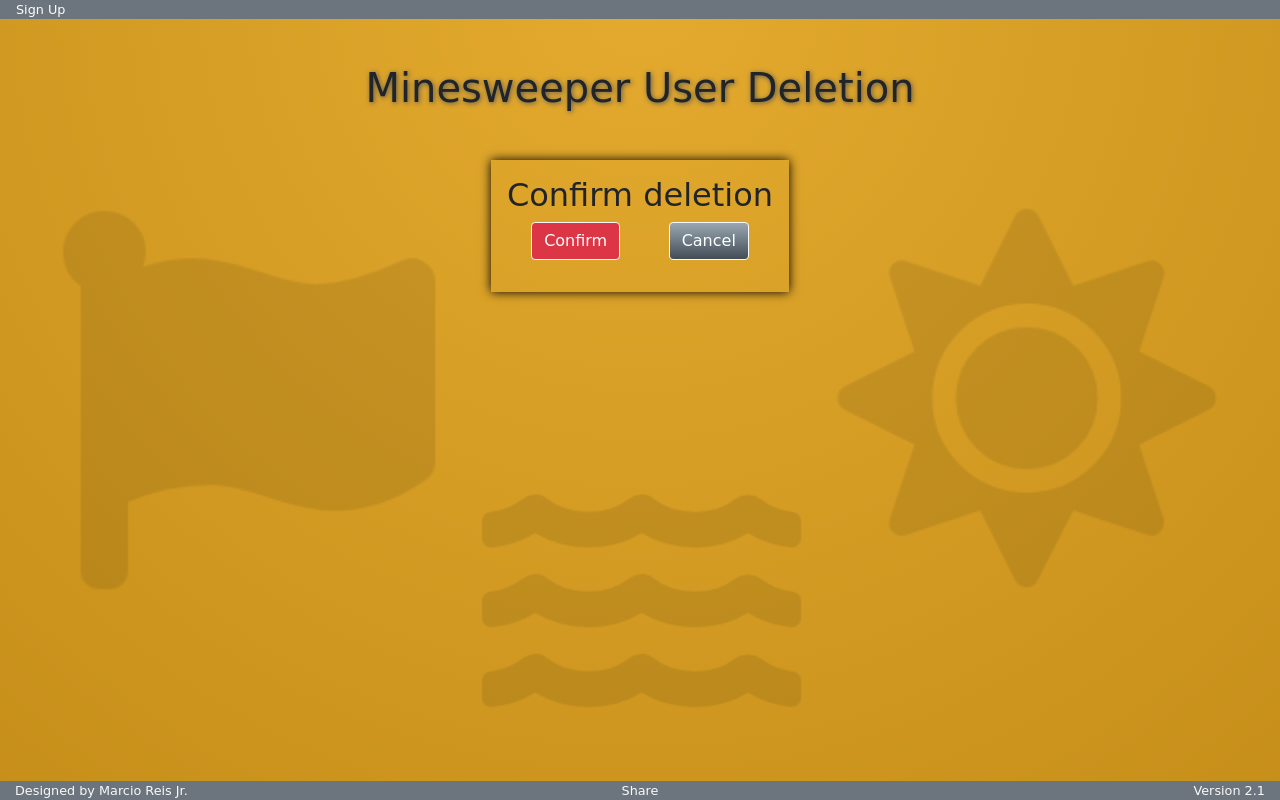
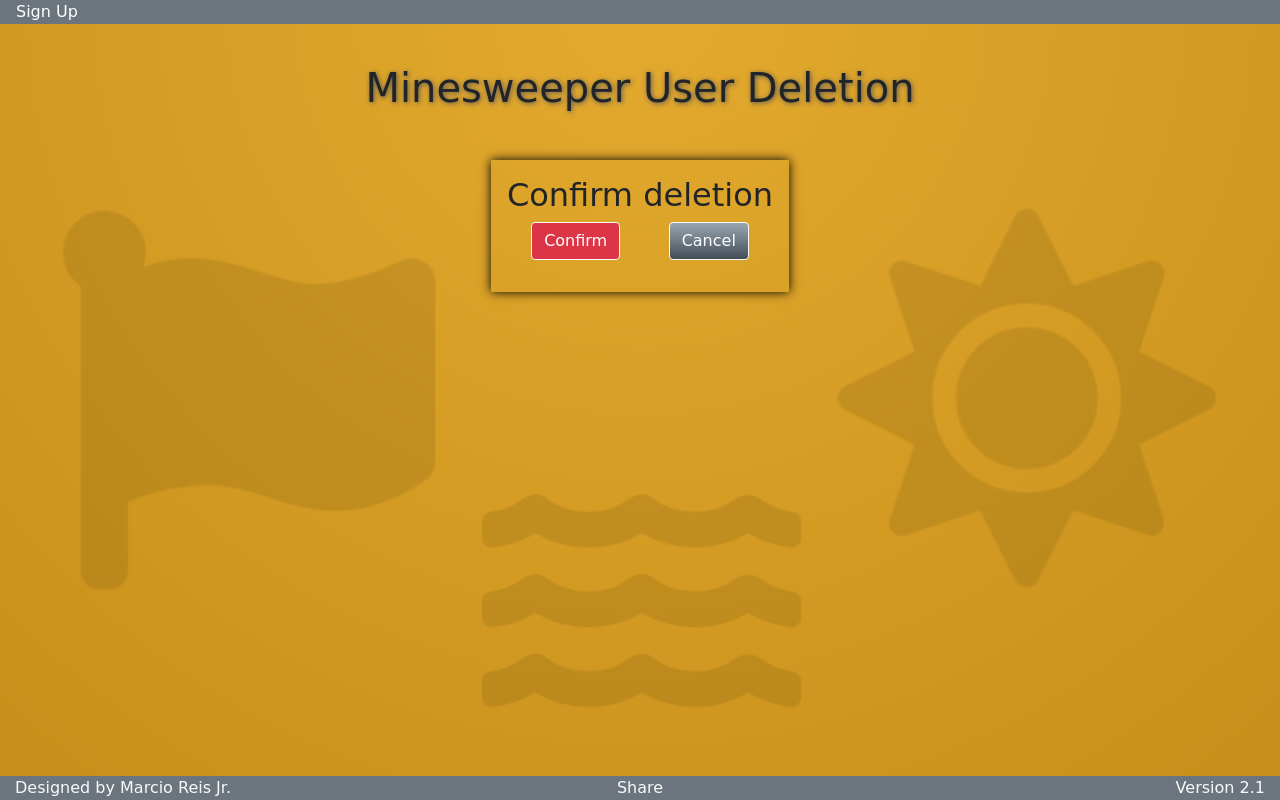
Before and after one commit to marcioreisjr/minesweeper, a Django app: page /accounts/delete/ in a window 1280 px wide. Run offline with Django 4.2, Linux system fonts and the light colour scheme; the visitor is signed in with stand-in values (Sample User, id 1); some libraries are stand-ins or nearby versions.

Commit message:
Updated README.md

```diff
--- a/coregame/templates/base.html
+++ b/coregame/templates/base.html
@@ -27,7 +27,7 @@ September 06, 2022 by Marcio Reis Jr.
     <body id="gameBody">
         <!-- Container for all the visible elements -->
         <div class="container py-2 py-lg-3" id="main-div">
-            <nav class="small bg-secondary text-light fixed-top">
+            <nav class="bg-secondary text-light fixed-top">
                 {% block navbar %}
                 {% endblock navbar %}
             </nav>
@@ -48,7 +48,7 @@ September 06, 2022 by Marcio Reis Jr.
                     {% csrf_token %}
                 {% endblock main %}
             </main>
-            <footer class="d-flex small bg-secondary text-light fixed-bottom">
+            <footer class="d-flex bg-secondary text-light fixed-bottom">
                 <div class="col-4 d-flex justify-content-begin align-items-center">Designed by Marcio Reis Jr.</div>
                 <div id="shareId"
                      class="col-4 d-flex justify-content-center align-items-center shareHighlight">Share</div>
```
Also changed, not shown: README.md.
